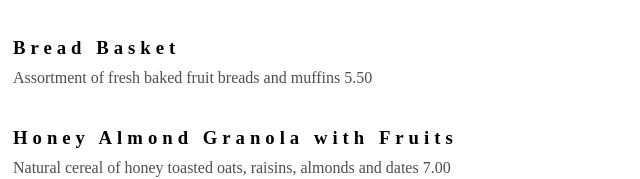
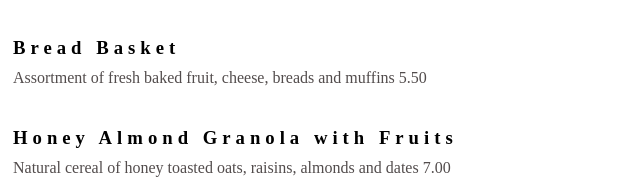
Before and after one commit to nachayj/restaurant-app, a website: page index.html in a window 1280 px wide. Shown: the part 1919-2098 px from the top of the page, 77-717 px from the left. Drawn offline with Linux system fonts and the light colour scheme.

Commit message:
Update index.html

```diff
--- a/index.html
+++ b/index.html
@@ -60,7 +60,7 @@
                     Bread Basket
                 </h3>
                 <p class="menu-des">
-                    Assortment of fresh baked fruit breads and muffins 5.50
+                    Assortment of fresh baked fruit, cheese, breads and muffins 5.50
                 </p>
             </div>
             <div class="menu-items">
```
